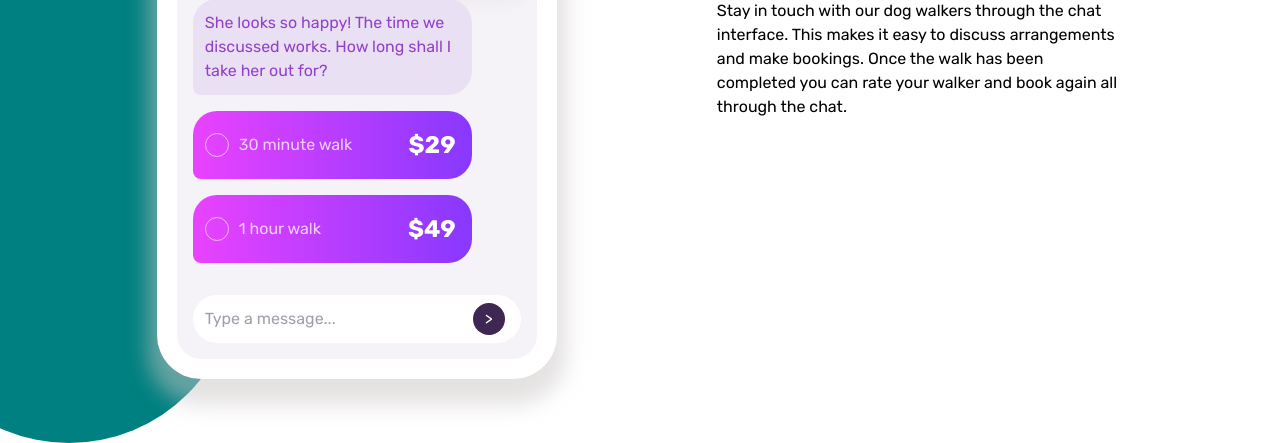
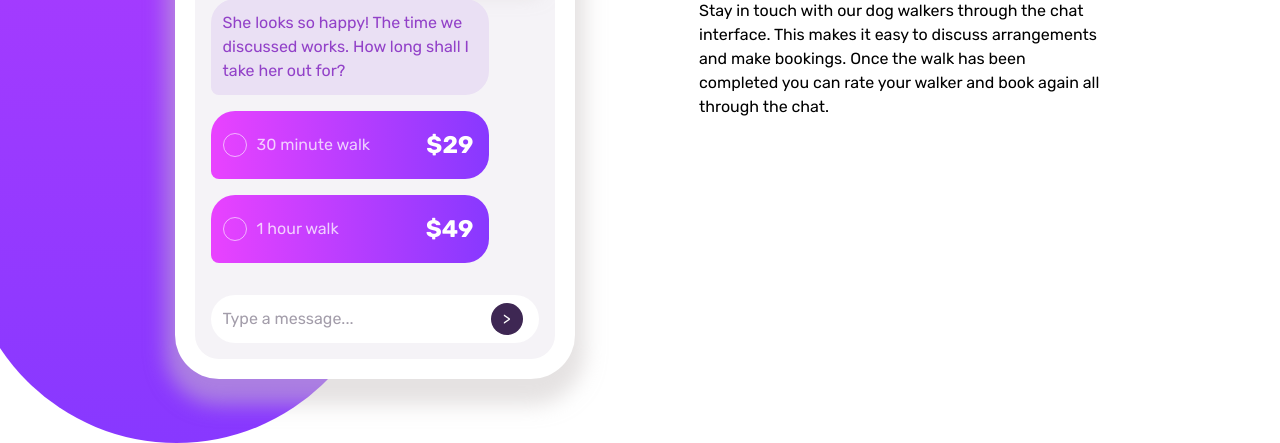
Before and after one commit to Rokata9/chat-app-illustration-frontendmentor, a website: page src/index.html in a window 1280 px wide. Shown: the part 377-820 px from the top of the page. Drawn offline with nearby package versions, Linux system fonts and the light colour scheme; files that its build step writes are made by us from their sources.

Commit message:
Clamp values

```diff
--- a/src/index.html
+++ b/src/index.html
@@ -24,8 +24,6 @@
   <body>
     <div class="container">
       <div class="phone-wrapper">
-        <div class="gradient-bg">
-        </div>
         <div class="phone">
           <header class="phone-header bg-gradient">
             <div class="back"></div>
--- a/src/sass/style.scss
+++ b/src/sass/style.scss
@@ -54,45 +54,51 @@ body {
   background: linear-gradient($deg, hsl(293, 100%, 63%), hsl(264, 100%, 61%));
 }
 
-/* - Pale Violet (sub-heading at the top of the app UI): hsl(276, 100%, 81%)
- - Moderate Violet (chat on the left): hsl(276, 55%, 52%)
- - Desaturated Dark Violet (chat on the right): hsl(271, 15%, 43%)
- - Grayish Blue (placeholder text): hsl(206, 6%, 79%)
- - Very Dark Desaturated Violet (main heading): hsl(271, 36%, 24%)
- - Dark Grayish Violet (paragraph): hsl(270, 7%, 64%) */
+ .container {
+  --container-gap: clamp(2rem, -6.6667rem + 18.0556vw, 15rem); // from 768px to 1920px
 
+  // in rems as we want to be able to zoom in that particular part
+  --phone-width: clamp(18rem, 14.8182rem + 15.9091vw, 25rem); // from 320px to 1024px
 
- .container {
-  --container-gap: 2rem;
-  --phone-width: clamp(18rem, 14.1379rem + 19.3103vw, 25rem);
+  // fraction of phone width could also be clamped instead of fixed rems, specifies
+  // what part of the gradient flows behind phone
+  --gradient-right-offset: clamp(-20rem, -30rem + 20.8333vw, -5rem); // from 768px to 1920px
+
+  padding-inline: 1rem;
   display: flex;
   justify-content: center;
   align-items: center;
   min-height: 100%;
-  gap: 10rem; // TODO: clamp
+  gap: var(--container-gap);
  }
 
  .booking {
-  width: 40ch; // TODO: clamp
- }
-
- .gradient-bg {
-  background: teal;
-  position: absolute;
-  right: calc(100% - 5rem);
-  bottom: -2rem;
-  left: calc(-1 * calc(50vw - var(--container-gap) * 0.5 - var(--phone-width) + 2rem));
-  top: -100vh;
-  z-index: -1;
-  border-radius: 100vw;
+  max-width: 40ch;
  }
 
 .phone-wrapper {
+  // we want to keep .phone overflow hidden for the scroll so this should be the containing block for the gradient
   position: relative;
 }
 
+.phone-wrapper:before {
+  content: '';
+  background: teal;
+  position: absolute;
+  // need to calculate the distance between left edge of screen and left edge of phone,
+  // that would be the negative left for the decoration; should be with - as it's relative to the phone (needs to move right)
+  // +2rem - so it's not exactly glued to the left edge and hide pratially the border radius
+  left: calc(-1 * calc(50vw - var(--container-gap) * 0.5 - var(--phone-width) + 2rem));
+  top: -100vh;
+  right: calc(100% - calc(-1 * var(--gradient-right-offset)));
+  bottom: -2rem;
+  z-index: -1;
+  border-radius: 100vw;
+  @include gradient(180deg);
+ }
+
 .phone {
-  width: clamp(18rem, 14.1379rem + 19.3103vw, 25rem);
+  width: var(--phone-width);
   aspect-ratio: 9 / 16;
   padding: 1.25em;
   box-shadow: 0 16px 20px 10px rgb(204 198 198 / 50%);
@@ -102,7 +108,6 @@ body {
   display: flex;
   flex-direction: column;
   overflow: hidden;
-  // position: relative;
   background-color: #fff;
 
   // TODO: remove
@@ -192,12 +197,8 @@ body {
 
   .phone-chat {
     background-color: var(--clr-secondary-300);
-    // overflow-y: auto;
     margin-top: -0.5rem;
     padding: 1.5em 1em 1em;
-    // display: flex;
-    // flex-direction: column;
-    // flex-grow: 1;
 
     transition: transform 200ms ease-in-out;
     bottom: 0;
```
